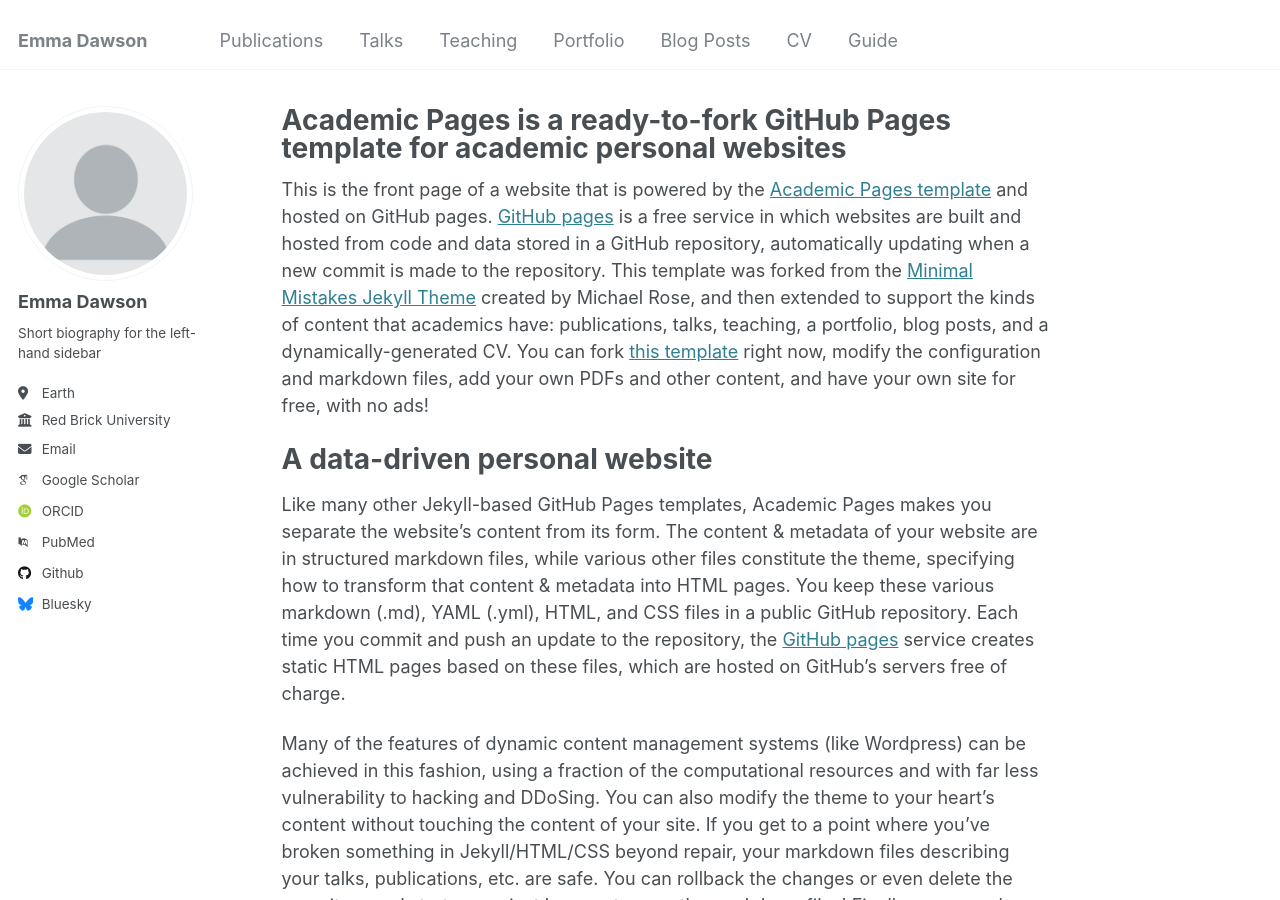
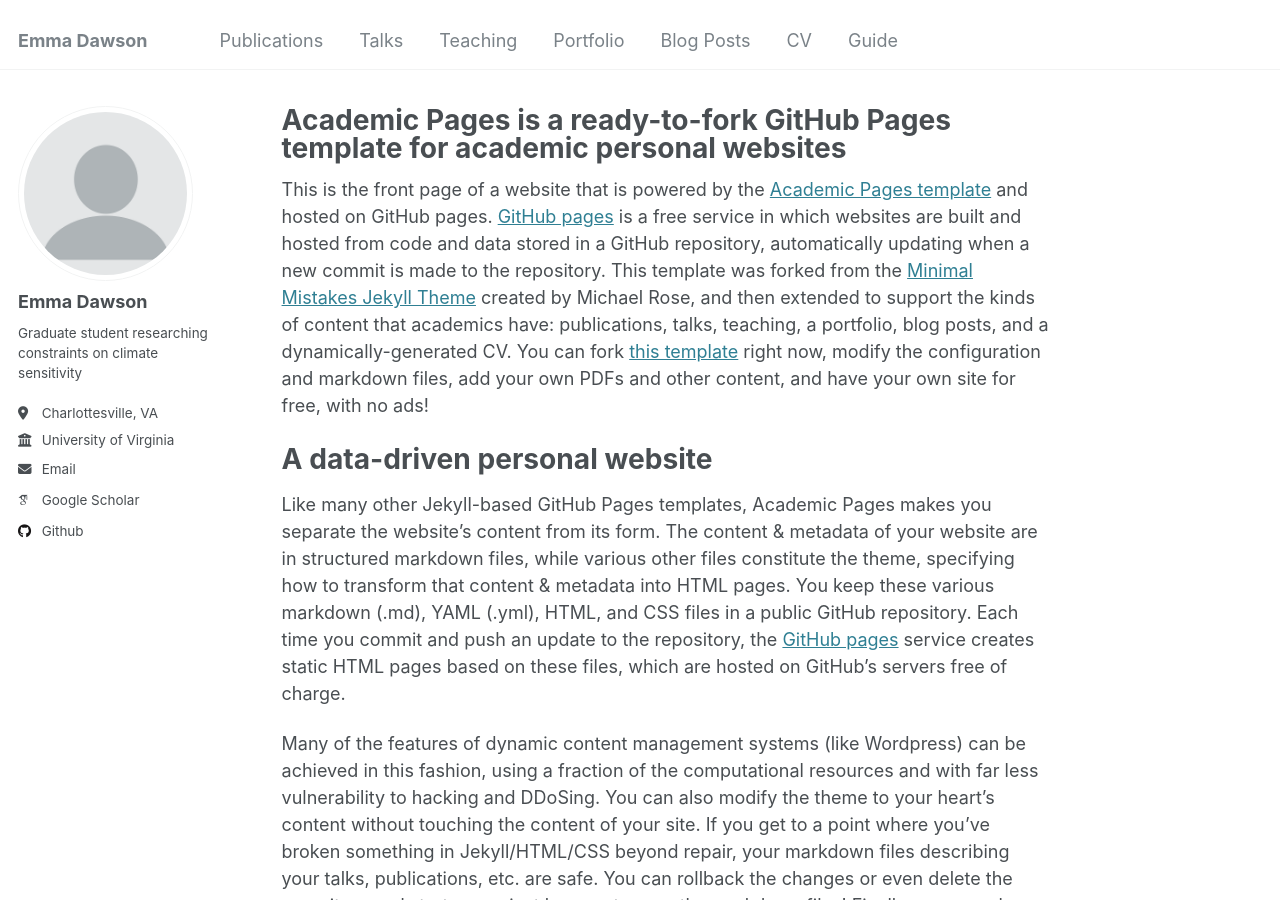
Before and after one commit to Emma-Dawson/Emma-Dawson.github.io, a Jekyll site: the page built from _pages/about.md, in a window 1280 px wide and 900 px high. Built offline with Jekyll 4.4.1, drawn with Linux system fonts in a browser that asks for light colours; some web fonts are replaced.

Commit message:
Update _config.yml

```diff
--- a/_config.yml
+++ b/_config.yml
@@ -14,7 +14,7 @@ name                     : &name "Emma Dawson"
 description              : &description "Graduate student"
 url                      : https://Emma-Dawson.github.io # the base hostname & protocol for your site e.g. "https://[your GitHub username].github.io"
 baseurl                  : "" # the subpath of your site, e.g. "/blog"
-repository               : "academicpages/academicpages.github.io"
+repository               : "Emma-Dawson/Emma-Dawson.github.io"
 
 # Site Author - The following control what appear as part of the author content on the side bar.
 #               If a field is blank the icon and link will not appear, otherwise it will be shown.
@@ -24,19 +24,19 @@ author:
   avatar           : "profile.png"
   name             : "Emma Dawson"
   pronouns         : # example: "she/her"
-  bio              : "Short biography for the left-hand sidebar"
-  location         : "Earth"
-  employer         : "Red Brick University"
+  bio              : "Graduate student researching constraints on climate sensitivity"
+  location         : "Charlottesville, VA"
+  employer         : "University of Virginia"
   uri              : # URL
-  email            : "none@example.org"
+  email            : "emd6wn@virginia.edu"
 
   # Academic websites
   arxiv            : # URL - Update with the correct link to your profile
-  googlescholar    : "https://scholar.google.com/citations?user=PS_CX0AAAAAJ"
+  googlescholar    : "https://scholar.google.com/citations?hl=en&view_op=list_works&gmla=AFix5MaIFuFotGa7LBmLMCE7uA3jeyrxJyQCGGTpEIf_GRBxvrk7CNM0A4nD2WSQ1vyB6l6sqM2rIuwEI8r9-A&user=hje9nrgAAAAJ"
   impactstory      : # URL
-  orcid            : "http://orcid.org/yourorcidurl"
+  orcid            : # URL
   semantic         : # URL
-  pubmed           : "https://www.ncbi.nlm.nih.gov/pubmed/?term=john+snow"
+  pubmed           : # URL
   researchgate     : # URL
   scopus           : # URL
 
@@ -44,12 +44,12 @@ author:
   bitbucket        : # Username - Update with your username on the site
   codepen          : # Username
   dribbble         : # Username
-  github           : "academicpages"
+  github           : "Emma-Dawson"
   kaggle           : # Username
   stackoverflow    : # User number or user number and name (i.e., use "1" or "1/jeff-atwood")
 
   # Social media
-  bluesky          : "bsky.app" # Replace this with you Bluesky username
+  bluesky          : # Replace this with you Bluesky username
   facebook         : # Username
   flickr           : # Username
   foursquare       : # Username
```
